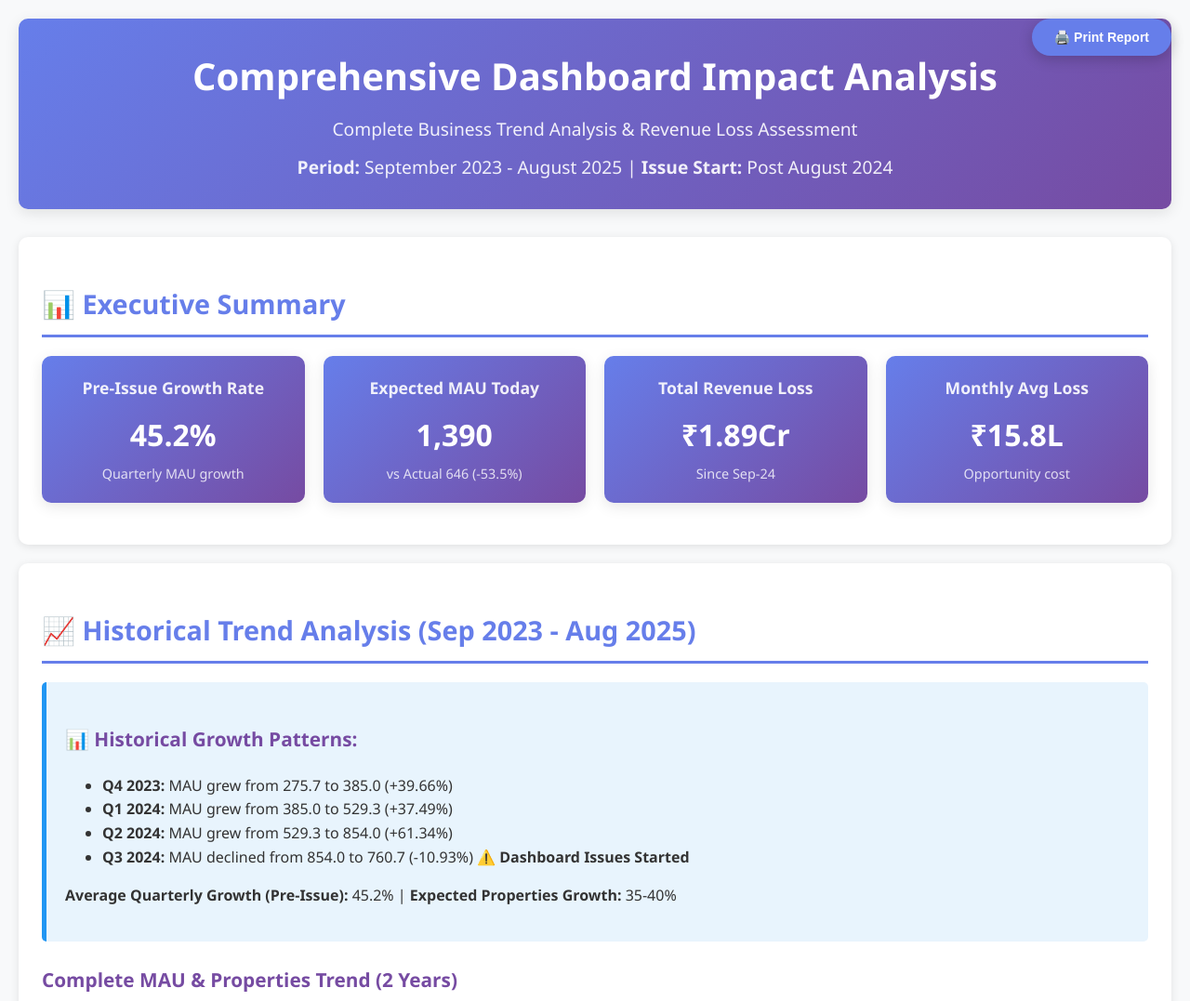
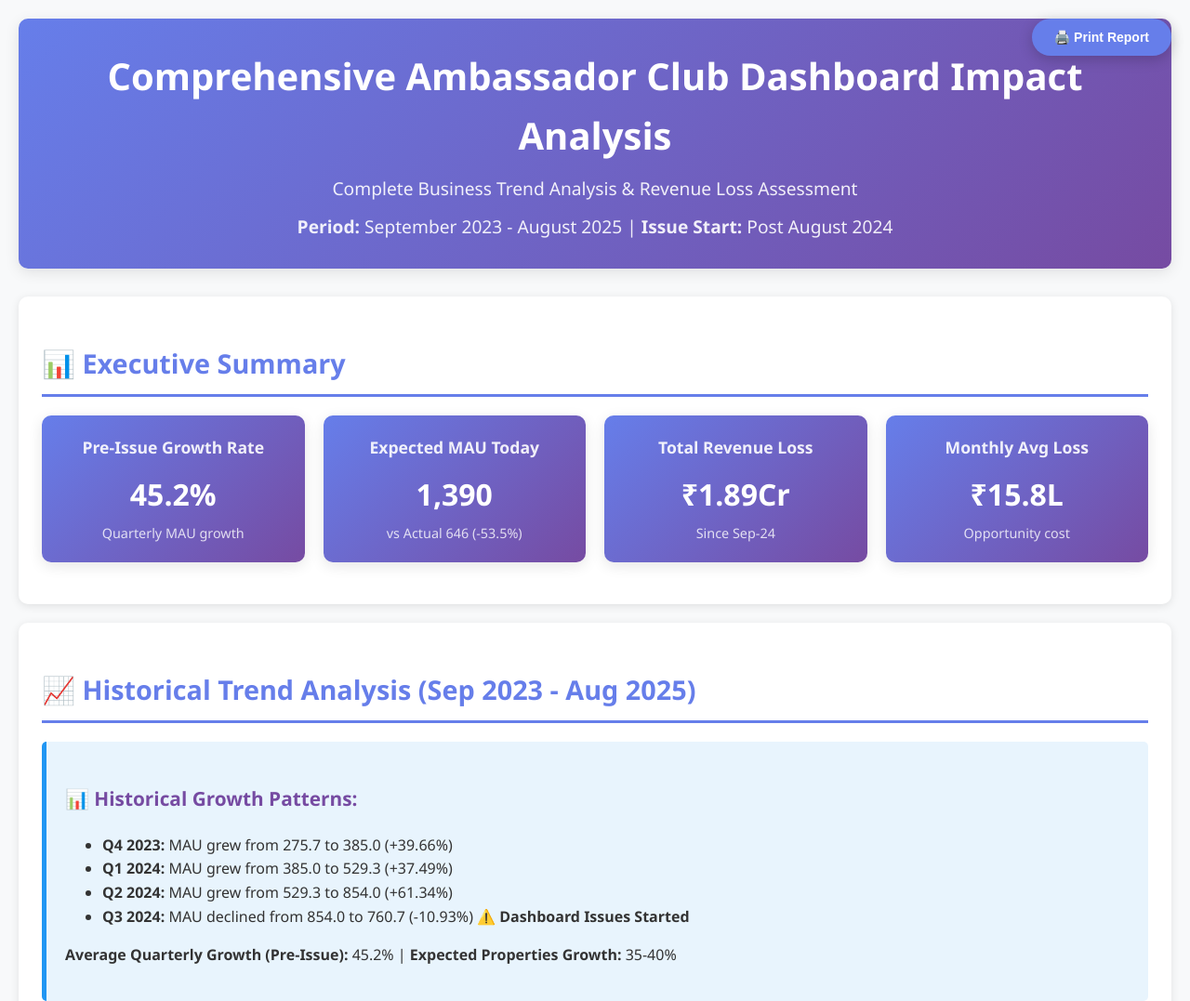
Before and after one commit to Vipulwani95/Amb-club-Report, a plain HTML site: page index.html in a window 1280 px wide. Shown: the top 1077 px of the page at 93% size. Drawn offline with nearby package versions, Linux system fonts and the light colour scheme.

Commit message:
Update index.html

```diff
--- a/index.html
+++ b/index.html
@@ -210,7 +210,7 @@
     <button class="print-button" onclick="window.print()">🖨️ Print Report</button>
 
     <div class="header">
-        <h1>Comprehensive Dashboard Impact Analysis</h1>
+        <h1>Comprehensive Ambassador Club Dashboard Impact Analysis</h1>
         <p>Complete Business Trend Analysis & Revenue Loss Assessment</p>
         <p><strong>Period:</strong> September 2023 - August 2025 | <strong>Issue Start:</strong> Post August 2024</p>
     </div>
```
